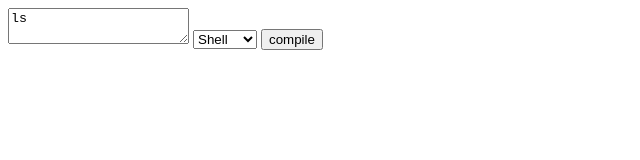
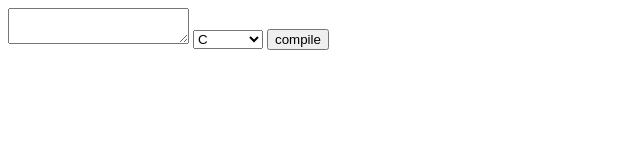
Before and after one commit to paul-caron/distributed_compiler, a plain HTML site: page emitter-web/index.html in a window 1280 px wide. Shown: the full height of the page, 0-640 px from the left. Drawn offline with Linux system fonts and the light colour scheme.

Commit message:
web emitter updated

```diff
--- a/client/index.js
+++ b/client/index.js
@@ -21,7 +21,7 @@ const compile = (source, language) => {
   const mount = `--mount type=bind,source="$(pwd)"/source,target=/source` ;
   const network = `--network none` ;
   const image = `compiler_client_compiler` ;
-  const timeout = 4 ;
+  const timeout = 1 ;
   const capdrops =  `--cap-drop ALL `; //`--cap-drop SYS_CHROOT --cap-drop NET_BIND_SERVICE`;
   fs.writeFileSync(`./source/main.${fileEnding[language]}`, source);
   try{
--- a/emitter-web/index.html
+++ b/emitter-web/index.html
@@ -3,15 +3,18 @@
 <head></head>
 <body>
 <textArea id="source">
-ls
+
 </textArea>
 <select name="language-select" id="language-select">
-  <option value="sh">Shell</option>
   <option value="c">C</option>
   <option value="cpp">CPP</option>
+  <option value="go">Go</option>
   <option value="java">Java</option>
+  <option value="nodejs">NodeJS</option>
+  <option value="perl">Perl</option>
   <option value="python">Python</option>
-  <option value="ruby">Ruby</option>
+  <option value="rust">Rust</option>
+  <option value="sh">Shell</option>
 </select>
 
 <button onclick="connect(); output.innerText=''">compile</button>
```
